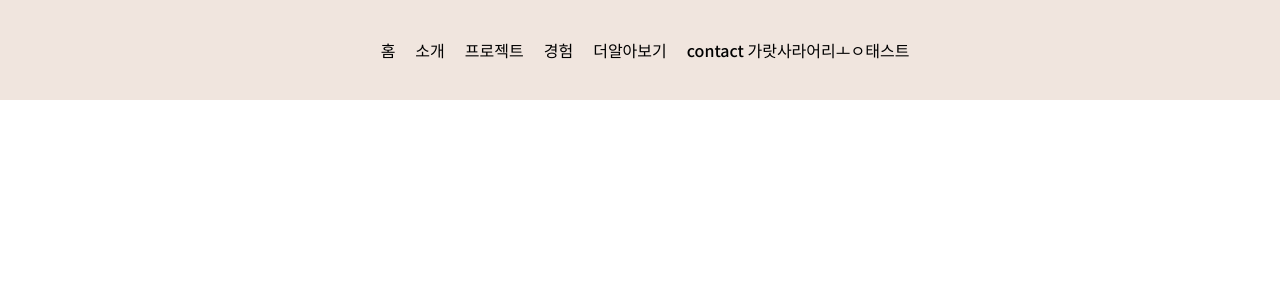
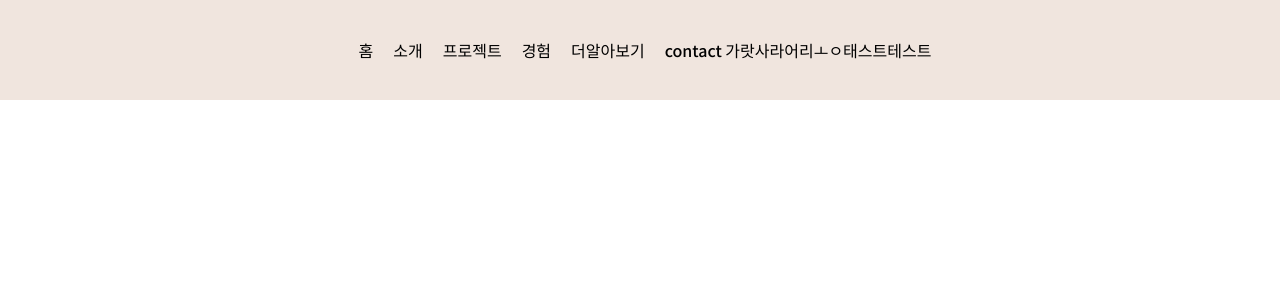
Before and after one commit to seongeuneo/portfolio, a plain HTML site: page index.html in a window 1280 px wide. Shown: the top 283 px of the page. Drawn offline with Linux system fonts and the light colour scheme.

Commit message:
테스트

```diff
--- a/index.html
+++ b/index.html
@@ -18,7 +18,7 @@
                     <li><a href="#projectsSection">프로젝트</a></li>
                     <li><a href="#experienceSection">경험</a></li>
                     <li><a href="#main">더알아보기</a></li>
-                    <li><a href="#main">contact 가랏사라어리ㅗㅇ태스트</a></li>
+                    <li><a href="#main">contact 가랏사라어리ㅗㅇ태스트테스트</a></li>
                 </ul>
             </nav>
         </header>
```
